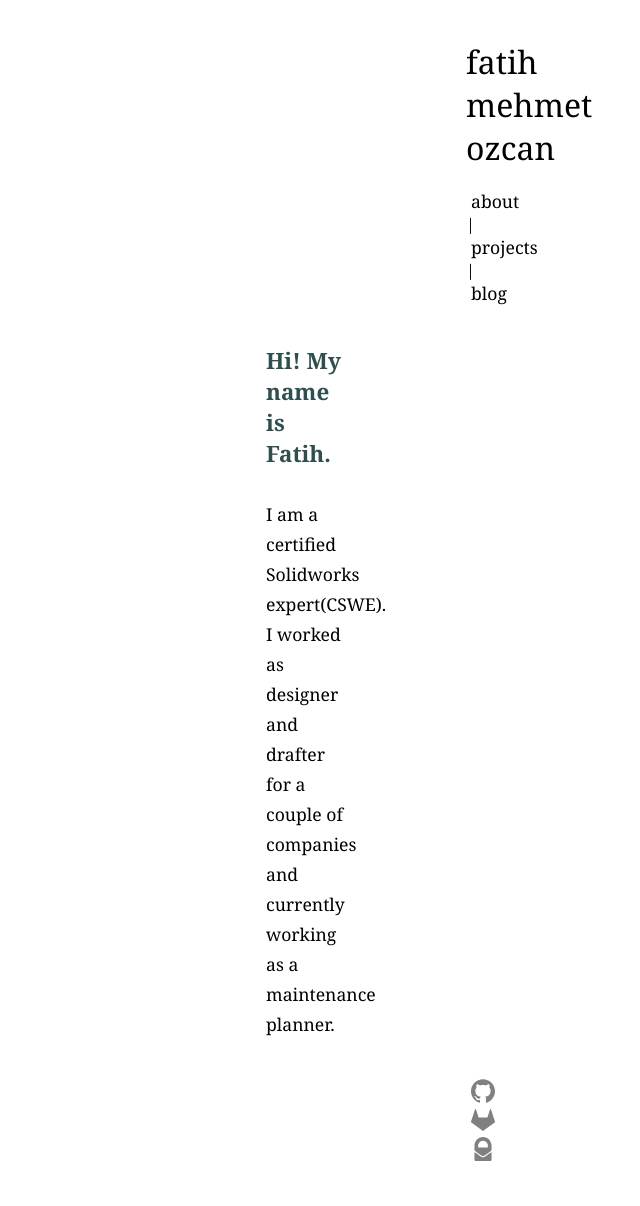
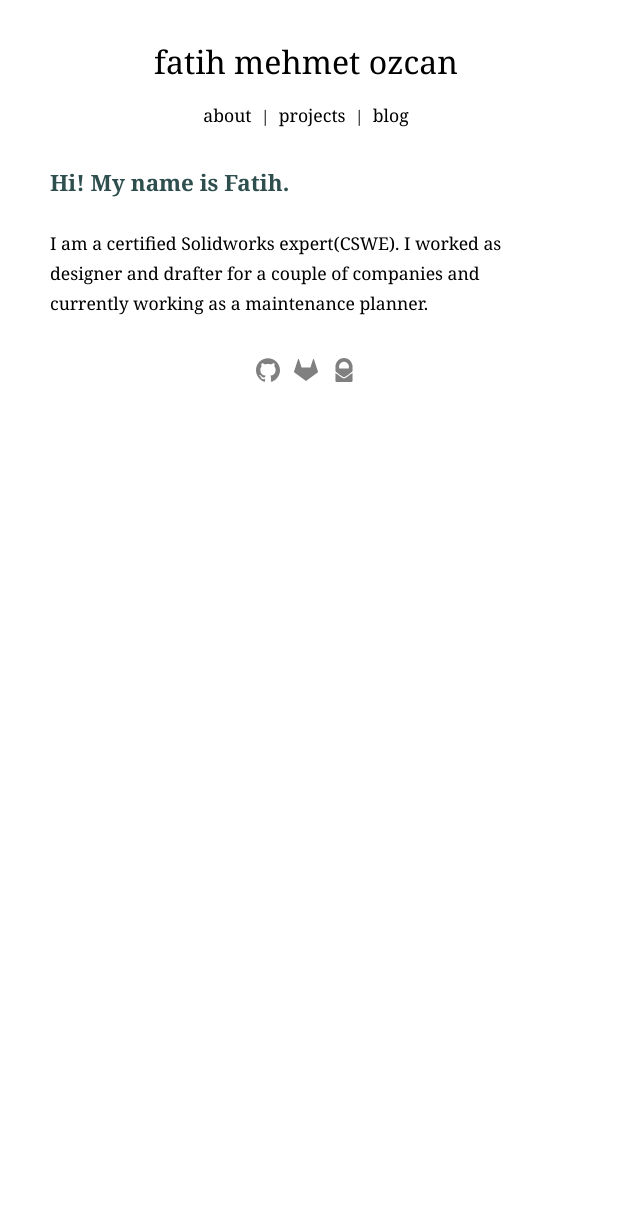
Before and after one commit to fatihmeh/fatihmeh.github.io, a Jekyll site: the page built from index.html, in a window 1280 px wide. Shown: the whole page, without its empty margins (334-974 px from the left). Built offline with Jekyll 4.4.1, drawn with Linux system fonts in a browser that asks for light colours; after the commit the page ends 900 px from its top, so only the background shows below that.

Commit message:
Update main.css

```diff
--- a/css/main.css
+++ b/css/main.css
@@ -38,12 +38,11 @@ table {
 }
 
 #whole {
-    margin-left:600px;  margin-right:600px; margin-top: 30px;
+    width:40%; margin:auto; margin-top: 30px;
 }
 
 #header-div, #footer {
-  text-align:left; margin-bottom: 40px; margin-top:40px;
-  padding-left:200px;
+  text-align:center; margin-bottom: 40px; margin-top:40px;
 }
 
 #header-text {
@@ -123,7 +122,7 @@ a:hover {
 
 @media only screen and (max-width: 1279px) {
    #whole {
-    width: 90%; margin: auto;
+    width: 90%;
   }
   .img-responsive {
     width: 100%; height: auto;
```
